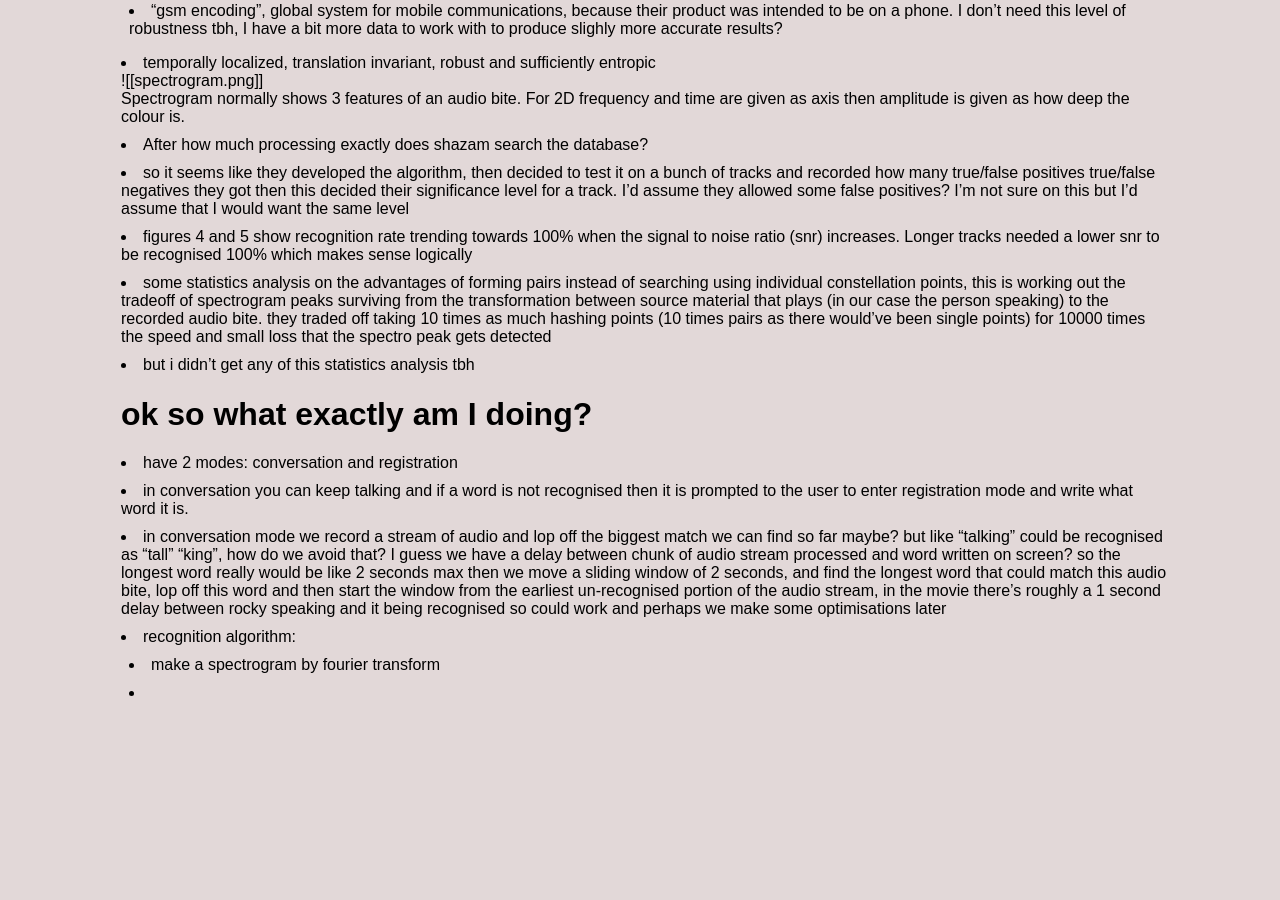
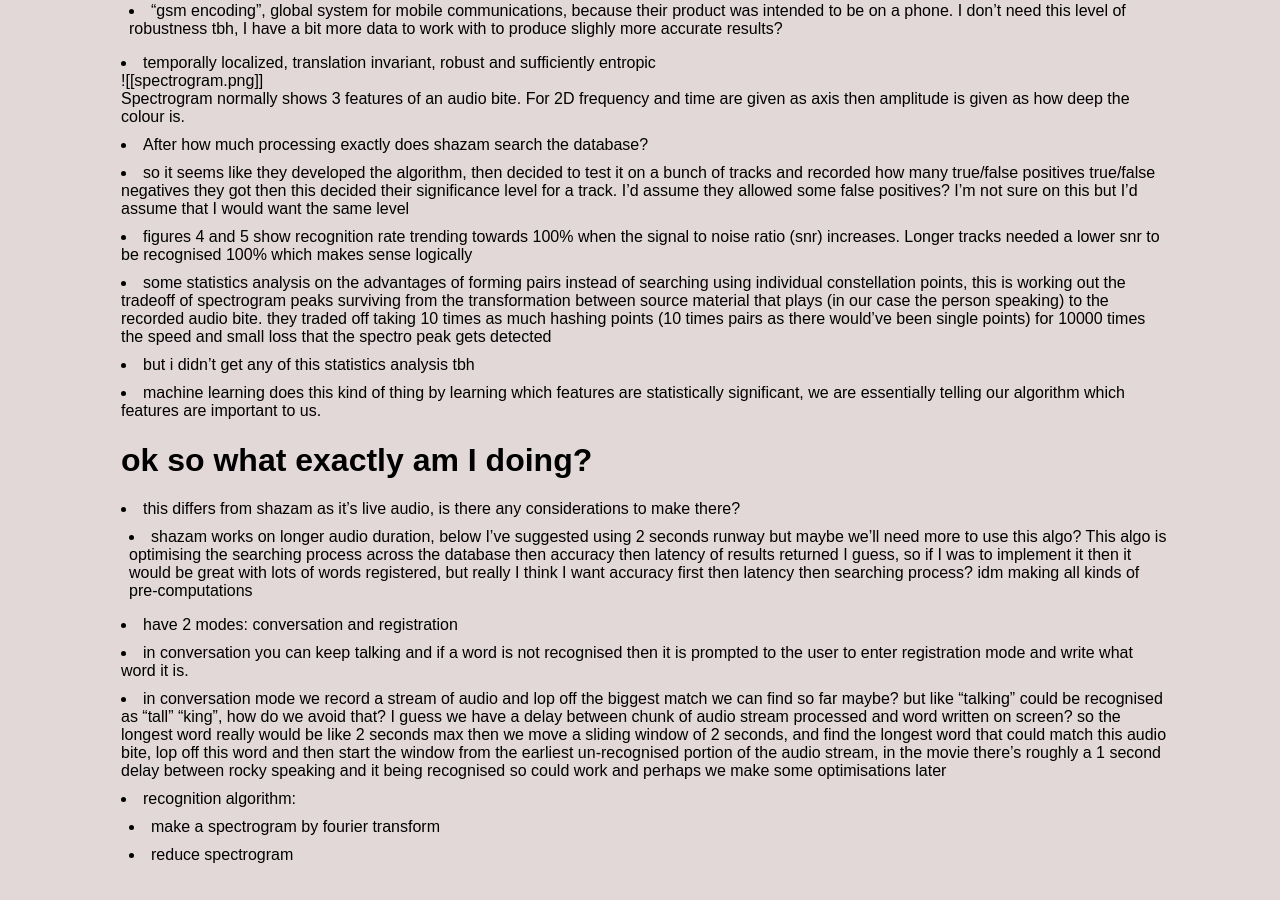
Before and after one commit to jsbaasi/jsbaasi.github.io, a Jekyll site: the page built from _posts/2026-07-07-project-hail-mary.md, in a window 1280 px wide and 900 px high, scrolled down 665 px. Built offline with Jekyll 4.4.1, drawn with Linux system fonts in a browser that asks for light colours; before the commit the page ends 1403 px from its top, so only the background shows below that.

Commit message:
vault backup: 2026-07-07 14:43:11

```diff
--- a/_posts/2026-07-07-project-hail-mary.md
+++ b/_posts/2026-07-07-project-hail-mary.md
@@ -25,10 +25,13 @@ Spectrogram normally shows 3 features of an audio bite. For 2D frequency and tim
 - figures 4 and 5 show recognition rate trending towards 100% when the signal to noise ratio (snr) increases. Longer tracks needed a lower snr to be recognised 100% which makes sense logically
 - some statistics analysis on the advantages of forming pairs instead of searching using individual constellation points, this is working out the tradeoff of spectrogram peaks surviving from the transformation between source material that plays (in our case the person speaking) to the recorded audio bite. they traded off taking 10 times as much hashing points (10 times pairs as there would've been single points) for 10000 times the speed and small loss that the spectro peak gets detected
 - but i didn't get any of this statistics analysis tbh
+- machine learning does this kind of thing by learning which features are statistically significant, we are essentially telling our algorithm which features are important to us.
 # ok so what exactly am I doing?
+- this differs from shazam as it's live audio, is there any considerations to make there?
+	- shazam works on longer audio duration, below I've suggested using 2 seconds runway but maybe we'll need more to use this algo? This algo is optimising the searching process across the database then accuracy then latency of results returned I guess, so if I was to implement it then it would be great with lots of words registered, but really I think I want accuracy first then latency then searching process? idm making all kinds of pre-computations
 - have 2 modes: conversation and registration
 - in conversation you can keep talking and if a word is not recognised then it is prompted to the user to enter registration mode and write what word it is.
 - in conversation mode we record a stream of audio and lop off the biggest match we can find so far maybe? but like "talking" could be recognised as "tall" "king", how do we avoid that? I guess we have a delay between chunk of audio stream processed and word written on screen? so the longest word really would be like 2 seconds max then we move a sliding window of 2 seconds, and find the longest word that could match this audio bite, lop off this word and then start the window from the earliest un-recognised portion of the audio stream, in the movie there's roughly a 1 second delay between rocky speaking and it being recognised so could work and perhaps we make some optimisations later
 - recognition algorithm:
 	- make a spectrogram by fourier transform
-	-
+	- reduce spectrogram
```
Also changed, not shown: _posts/2026-06-08-obsidian-notes.md (+2 -0 lines).
